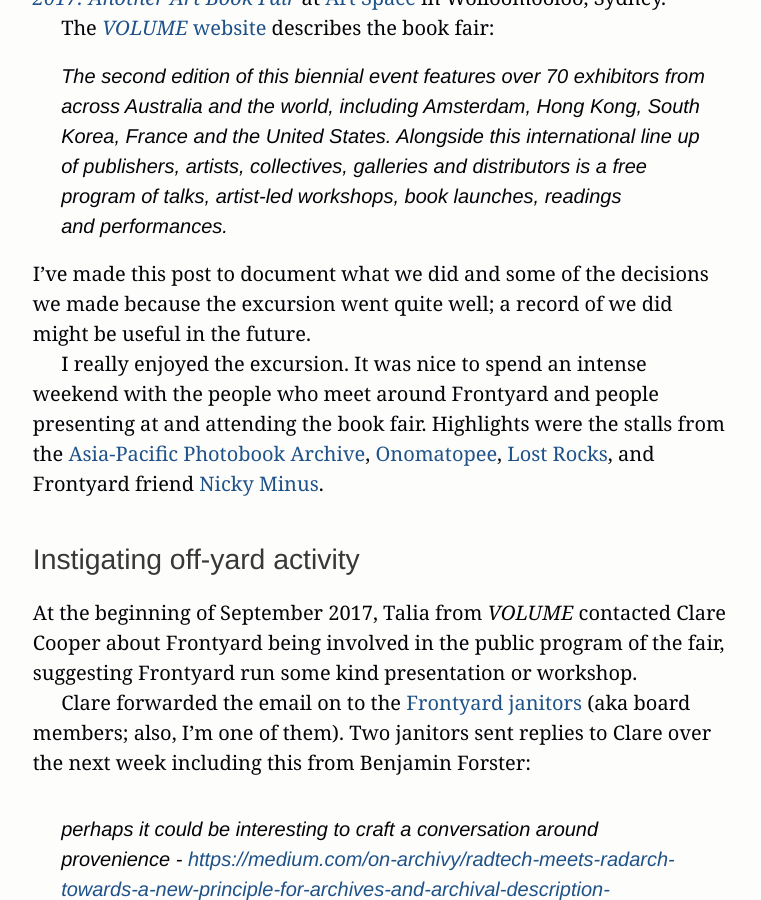
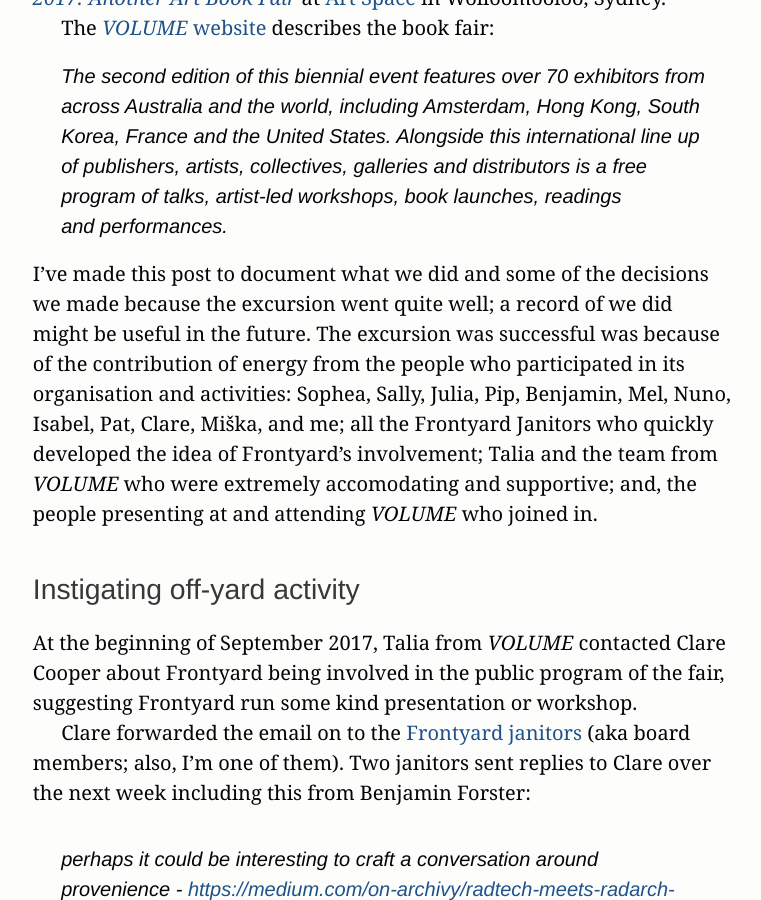
Before and after one commit to equivalentideas/home, a Jekyll site: the page built from _posts/2017-10-31-frontyard-at-volume-2017.markdown, in a window 1280 px wide and 900 px high, scrolled down 1568 px. Shown: the whole window, without its empty margins (257-1018 px from the left). Built offline with Jekyll 4.4.1, drawn with Linux system fonts in a browser that asks for light colours; nearby versions of some CDN libraries; some of the changed text lies outside the part shown.

Commit message:
Acknowledge all the people involved

```diff
--- a/_posts/2017-10-31-frontyard-at-volume-2017.markdown
+++ b/_posts/2017-10-31-frontyard-at-volume-2017.markdown
@@ -18,9 +18,7 @@
 
 > The second edition of this biennial event features over 70 exhibitors from across Australia and the world, including Amsterdam, Hong Kong, South Korea, France and the United States. Alongside this international line up of publishers, artists, collectives, galleries and distributors is a free program of talks, artist-led workshops, book launches, readings and performances.
 
-I've made this post to document what we did and some of the decisions we made because the excursion went quite well; a record of we did might be useful in the future.
-
-I really enjoyed the excursion. It was nice to spend an intense weekend with the people who meet around Frontyard and people presenting at and attending the book fair. Highlights were the stalls from the [Asia-Pacific Photobook Archive](https://photobookarchive.com/), [Onomatopee](http://www.onomatopee.net/), [Lost Rocks](http://www.apublishedevent.net/projects/lost-rocks), and Frontyard friend [Nicky Minus](https://www.nickyminus.com/).
+I've made this post to document what we did and some of the decisions we made because the excursion went quite well; a record of we did might be useful in the future. The excursion was successful was because of the contribution of energy from the people who participated in its organisation and activities: Sophea, Sally, Julia, Pip, Benjamin, Mel, Nuno, Isabel, Pat, Clare, Miška, and me; all the Frontyard Janitors who quickly developed the idea of Frontyard’s involvement; Talia and the team from _VOLUME_ who were extremely accomodating and supportive; and, the people presenting at and attending _VOLUME_ who joined in.
 
 ## Instigating off-yard activity
 
@@ -166,6 +164,8 @@
 
 Julia made a book to provoke conversations for [Frontyard’s speed book project at the 2017 Hobienalle](http://hobiennale.com/frontyard.html).
 
+I really enjoyed the excursion. It was nice to spend an intense weekend with the people who meet around Frontyard and people presenting at and attending the book fair. Highlights were the stalls from the [Asia-Pacific Photobook Archive](https://photobookarchive.com/), [Onomatopee](http://www.onomatopee.net/), [Lost Rocks](http://www.apublishedevent.net/projects/lost-rocks), and Frontyard friend [Nicky Minus](https://www.nickyminus.com/).
+
 ## What's next
 
 There are about 640 works waiting to be catalogued. If you’d like to help, [sign up to the Frontyard Slack channel](https://frontyard-slackin.herokuapp.com/) and let us know.
```
